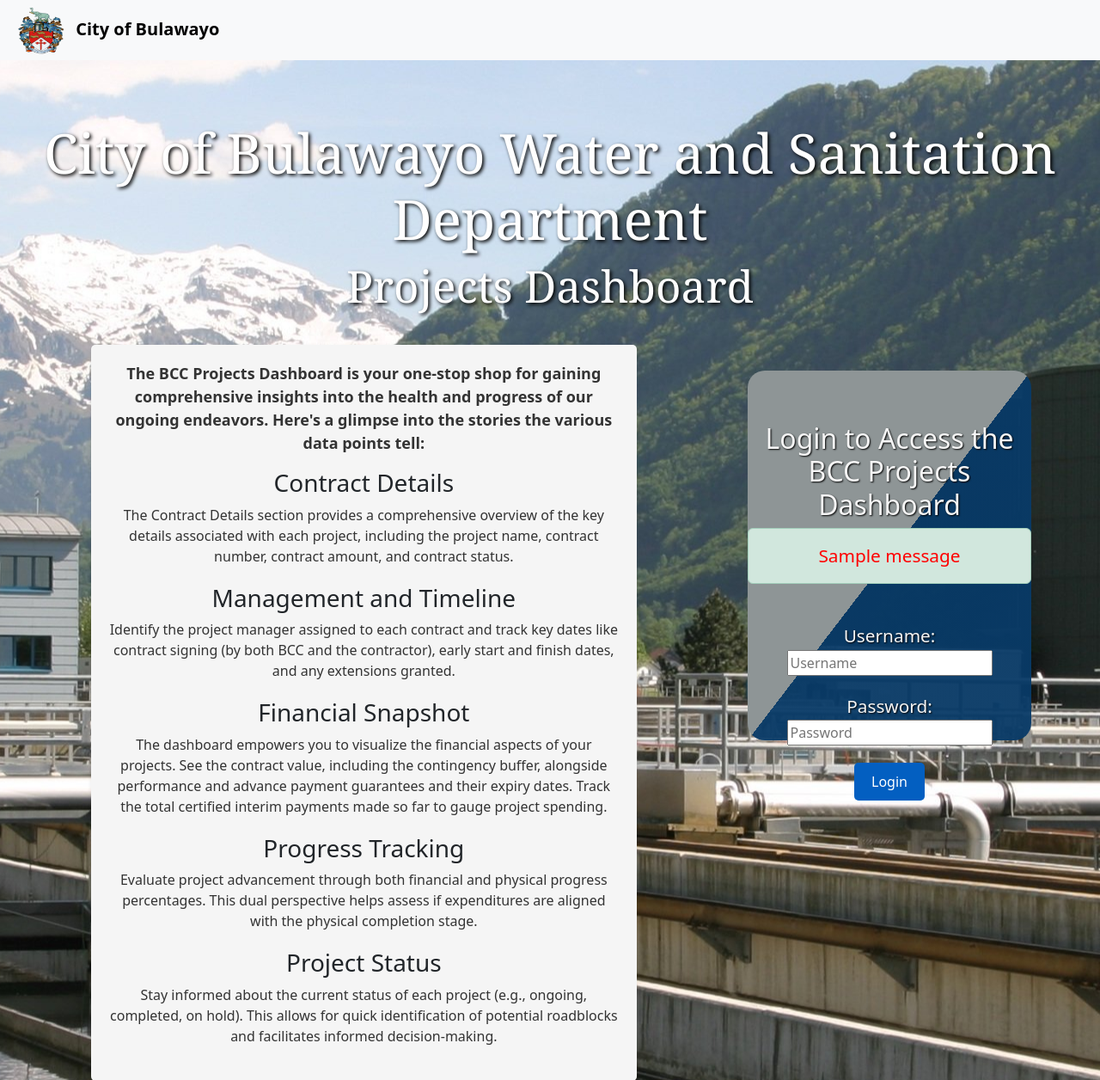
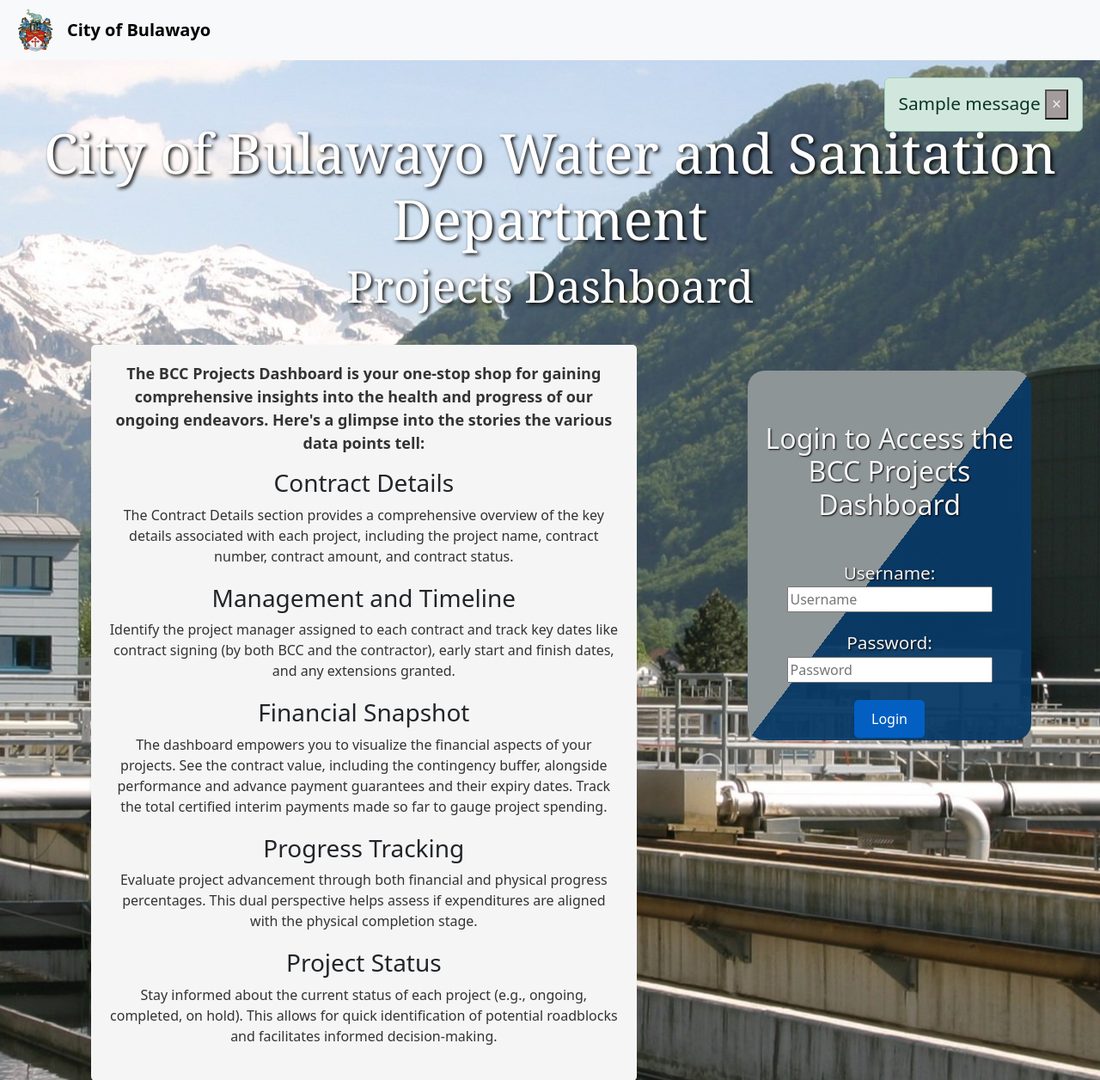
Before and after one commit to dylanmlilo/BCC_Projects_Dashboard_v3, a Flask app: page / in a window 1280 px wide. Shown: the top 1256 px of the page at 86% size. Run offline with Flask 3, Linux system fonts and the light colour scheme; tables that the repository leaves empty hold one stand-in row (values such as "Sample post"); one stand-in notice (Sample message) is shown; some libraries are stand-ins or nearby versions.

Commit message:
fixed admin dashboard admin_water role required, fixed logo size styling and flash messages to pop up at the top right corner

```diff
--- a/routes/routes_admin_dashboard.py
+++ b/routes/routes_admin_dashboard.py
@@ -9,7 +9,8 @@ admin_dashboard_bp = Blueprint('admin_dashboard', __name__)
 @admin_dashboard_bp.route("/admin_dashboard", strict_slashes=False)
 @login_required
 @required_roles('admin', 'admin_gis', 'admin_strategic_planning', 'admin_projects',
-                'admin_sanitation', 'admin_electromechanical', 'admin_water_quality')
+                'admin_sanitation', 'admin_electromechanical', 'admin_water_quality',
+                'admin_water')
 def admin_dashboard():
     """
     Renders the admin dashboard page.
--- a/routes/routes_landing.py
+++ b/routes/routes_landing.py
@@ -22,12 +22,13 @@ def login():
 
             if user and check_password_hash(user.password, form.password.data):
                 login_user(user)
+                flash(f'Login successful. Welcome, {current_user.username}!', 'success')
                 return redirect(url_for('home.index'))
             else:
                 flash('Invalid username or password', 'error')
 
         except Exception as e:
-            flash(f'An error occurred while processing your request: {str(e)}', 'error')
+            flash(f'An error occured, Try Again or check your internet connection', 'error')
             session.rollback()
 
         finally:
@@ -40,6 +41,7 @@ def login():
 @landing_bp.route('/logout', strict_slashes=False)
 def logout():
     logout_user()
+    flash('You have been logged out successfully.', 'info')
     return redirect(url_for('landing.login'))
 
 
--- a/static/styles/header.css
+++ b/static/styles/header.css
@@ -1,13 +1,19 @@
 .navbar {
     height: 70px;
     padding: 0px 0px 5px;
+    align-items: center;
 }
 
-nav .navbar-brand #logo {
-    width: 50px;
+.navbar .navbar-brand {
+    display: flex;
+    align-items: center;
+    gap: 8px;
+}
+
+.navbar .navbar-brand #logo {
+    width: 42px;
     height: 50px;
     margin: 0 8px;
-
 }
 
 .company_name {
@@ -30,11 +36,29 @@ nav .navbar-brand #logo {
     color: #0a399f;
 }
 
-.sidebar .offcanvas-header .logo {
-    width: 50px;
+.offcanvas-header {
+    display: flex;
+    align-items: center;
+    justify-content: space-between;
+    position: relative;
+}
+
+.offcanvas-header .logo {
+    width: 42px;
     height: 50px;
-    margin-right: 30px;
-    border-radius: 50%;
+    margin-right: 8px;
+}
+
+.offcanvas-title {
+    position: absolute;
+    left: 50%;
+    transform: translateX(-50%);
+    text-align: center;
+    white-space: nowrap;
+}
+
+.offcanvas-header .btn-close {
+    margin-left: auto;
 }
 
 .navbar .username {
--- a/static/styles/landing.css
+++ b/static/styles/landing.css
@@ -72,7 +72,7 @@ h3 {
     background: url("../images/stp.jpg") no-repeat center;
 }
 
-.login_container .alert {
+.alert {
     color: red;
     text-shadow: none;
     font-size: 1.3rem;
--- a/static/styles/media-queries.css
+++ b/static/styles/media-queries.css
@@ -451,7 +451,7 @@
     }
 
     nav .navbar-brand #logo {
-        width: 55px;
+        width: 45px;
         height: 55px;
     }
 
@@ -526,7 +526,7 @@
     }
 
     nav .navbar-brand #logo {
-        width: 55px;
+        width: 45px;
         height: 55px;
     }
 }
--- a/templates/landing.html
+++ b/templates/landing.html
@@ -6,6 +6,20 @@
     <h1>City of Bulawayo Water and Sanitation Department</h1>
     <h2>Projects Dashboard</h2>
   </div>
+  {% with messages = get_flashed_messages(with_categories=true) %}
+  {% if messages %}
+      <div class="alert-container">
+      {% for category, message in messages %}
+          <div class="alert alert-{{ category }} alert-dismissible fade show" role="alert">
+          {{ message }}
+          <button type="button" class="close" data-dismiss="alert" aria-label="Close">
+              <span aria-hidden="true">&times;</span>
+          </button>
+          </div>
+      {% endfor %}
+      </div>
+  {% endif %}
+  {% endwith %}
   <div class="landing_flex">
     <div class="about_container">
       <p class="main_paragraph">
@@ -42,16 +56,6 @@
       <h1 class="login-title">Login to Access the BCC Projects Dashboard</h1>
 
       <div class="form_container_div">
-        {% with messages = get_flashed_messages(with_categories=true) %}
-          {% if form.errors or messages %}
-            {% for category, message in messages %}
-              <div class="alert alert-{{ category }}">
-                {{ message }}
-              </div>
-            {% endfor %}
-          {% endif %}
-        {% endwith %}
-
         <form method="POST" action="" class="form-container">
           {{ form.hidden_tag() }}
           <div>
```
Also changed, not shown: templates/home.html (+14 -0 lines).
